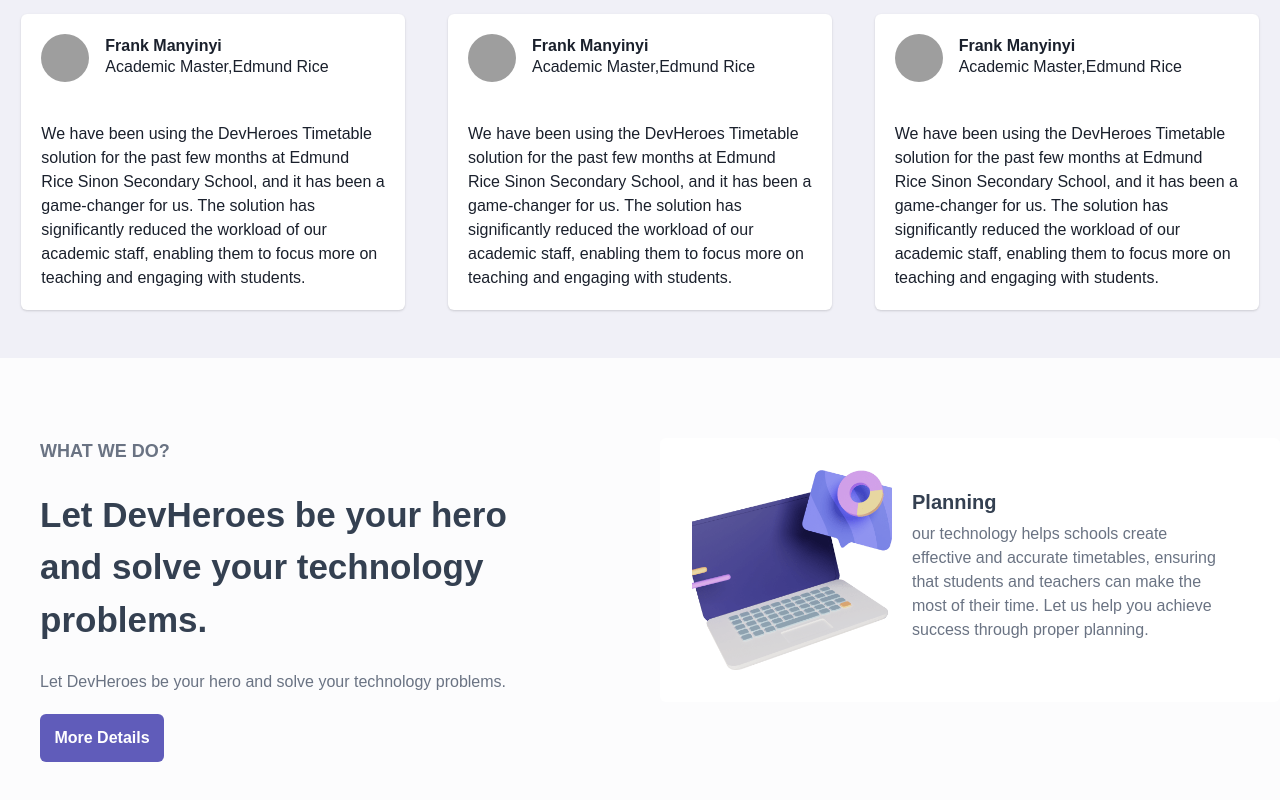
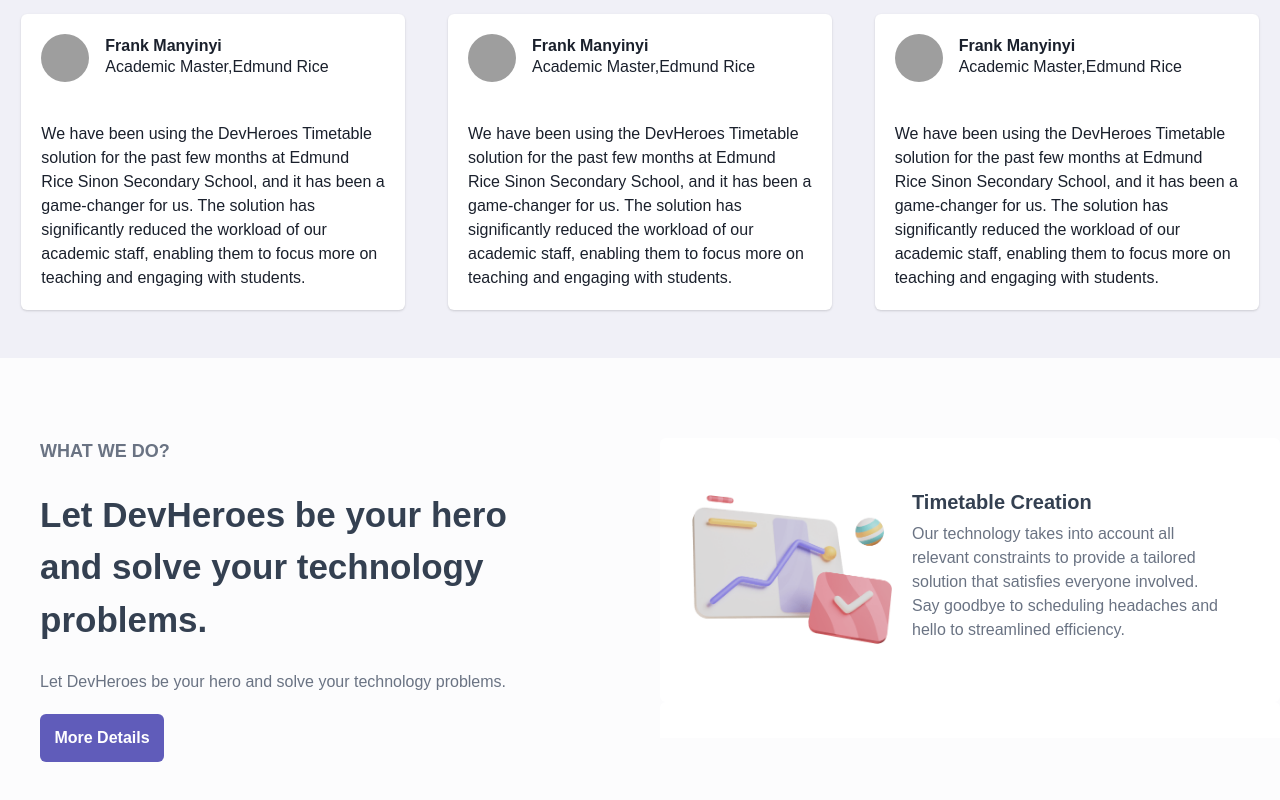
Before and after one commit to luqmantuke/Devheroes, a React (Create React App) app: page / in a window 1280 px wide. Shown: the part 1301-2101 px from the top of the page. Built offline with nearby package versions, Linux system fonts and the light colour scheme; grey boxes are pictures that could not be loaded.

Commit message:
refactoring WhatWeDoCard

```diff
--- a/src/components/whatwedo/WhatWeDo.jsx
+++ b/src/components/whatwedo/WhatWeDo.jsx
@@ -1,6 +1,35 @@
 import React from 'react'
 import {Box,Flex,Text,Button,Card,CardBody,CardFooter,Stack,Heading,Image} from '@chakra-ui/react'
 import { Planning,WebDevelopment,TimeTableCreation } from '../../utilities/assetIndex'
+const WhatWeDoCard = ({title,image,description}) => (<Card
+    p={8}
+  direction={{ base: 'column', sm: 'row' }}
+  overflow='hidden'
+  variant='filled'
+  fill='white'
+  backgroundColor='white'
+
+>
+  <Image
+    objectFit='contain'
+    maxW={{ base: '100%', sm: '200px' }}
+
+    src={image}
+    alt='Caffe Latte'
+  />
+
+  <Stack>
+    <CardBody>
+      <Heading color='brand.blackOne' size='md'>{title}</Heading>
+
+      <Text color='brand.blackTwo' py='2'>
+     {description}
+      </Text>
+    </CardBody>
+
+
+  </Stack>
+</Card>);
 const WhatWeDo = () => {
   return (
     <Box pl={{md:'5',lg:'10',sm:'5',base:'5'}} pb={20} backgroundColor='brand.whiteTwo' width='100%' >
@@ -25,37 +54,16 @@
                 </Flex>
             </Box>
 {/* Second Box */}
-<Box maxWidth={{md: '100%', md: '100%', sm: '100%', lg: '50%'}}>
-    <Flex direction='column' flex={1} >
+<Box  overflowY='auto' height={{lg: '300px'}} maxWidth={{md: '100%', md: '100%', sm: '100%', lg: '50%'}}>
 
-    <Card
-    p={8}
-  direction={{ base: 'column', sm: 'row' }}
-  overflow='hidden'
-  variant='filled'
-  fill='white'
-  backgroundColor='white'
-
->
-  <Image
-    objectFit='cover'
-    maxW={{ base: '100%', sm: '200px' }}
-    src={Planning}
-    alt='Caffe Latte'
-  />
-
-  <Stack>
-    <CardBody>
-      <Heading color='brand.blackOne' size='md'>Planning</Heading>
-
-      <Text color='brand.blackTwo' py='2'>
-      our technology helps schools create effective and accurate timetables, ensuring that students and teachers can make the most of their time. Let us help you achieve success through proper planning.
-      </Text>
-    </CardBody>
+    <Flex direction='column' flex={1}   >
 
 
-  </Stack>
-</Card>
+    <WhatWeDoCard title='Timetable Creation' image={TimeTableCreation} description='Our technology takes into account all relevant constraints to provide a tailored solution that satisfies everyone involved. Say goodbye to scheduling headaches and hello to streamlined efficiency.' />
+
+    <WhatWeDoCard title='Planning' image={Planning} description='our technology helps schools create effective and accurate timetables, ensuring that students and teachers can make the most of their time. Let us help you achieve success through proper planning.' />
+
+    <WhatWeDoCard title='Design&Development' image={WebDevelopment} description='From designing and developing websites and web apps to creating effective and accurate timetables for schools, our team of experts is here to help you streamline your processes and solve your biggest challenges. Let us help you harness the power of technology today.' />
     </Flex>
 </Box>
         </Flex>
```
